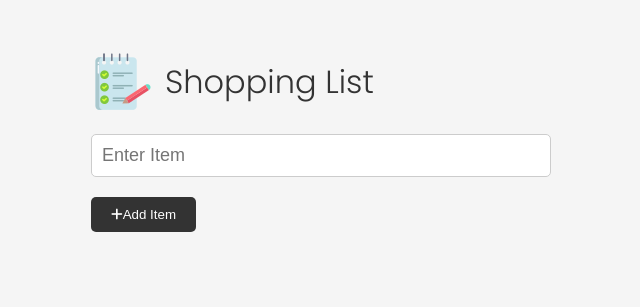
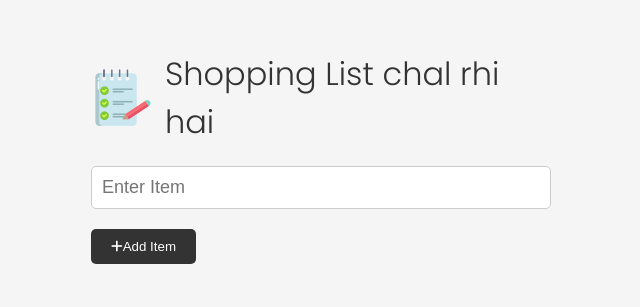
Before and after one commit to deepak-singh12345/shopping-list, a plain HTML site: page shopping-list-start/index.html in a window 1280 px wide. Shown: the whole page, without its empty margins (319-959 px from the left). Drawn offline with Linux system fonts and the light colour scheme.

Commit message:
2nd comming

```diff
--- a/shopping-list-start/index.html
+++ b/shopping-list-start/index.html
@@ -15,10 +15,11 @@
     <title>Shopping List</title>
   </head>
   <body>
+
     <div class="container">
       <header>
         <img src="images/note.png" alt="" />
-        <h1>Shopping List</h1>
+        <h1>Shopping List chal rhi hai</h1>
       </header>
       <form id="item-form">
         <div class="form-control">
```
